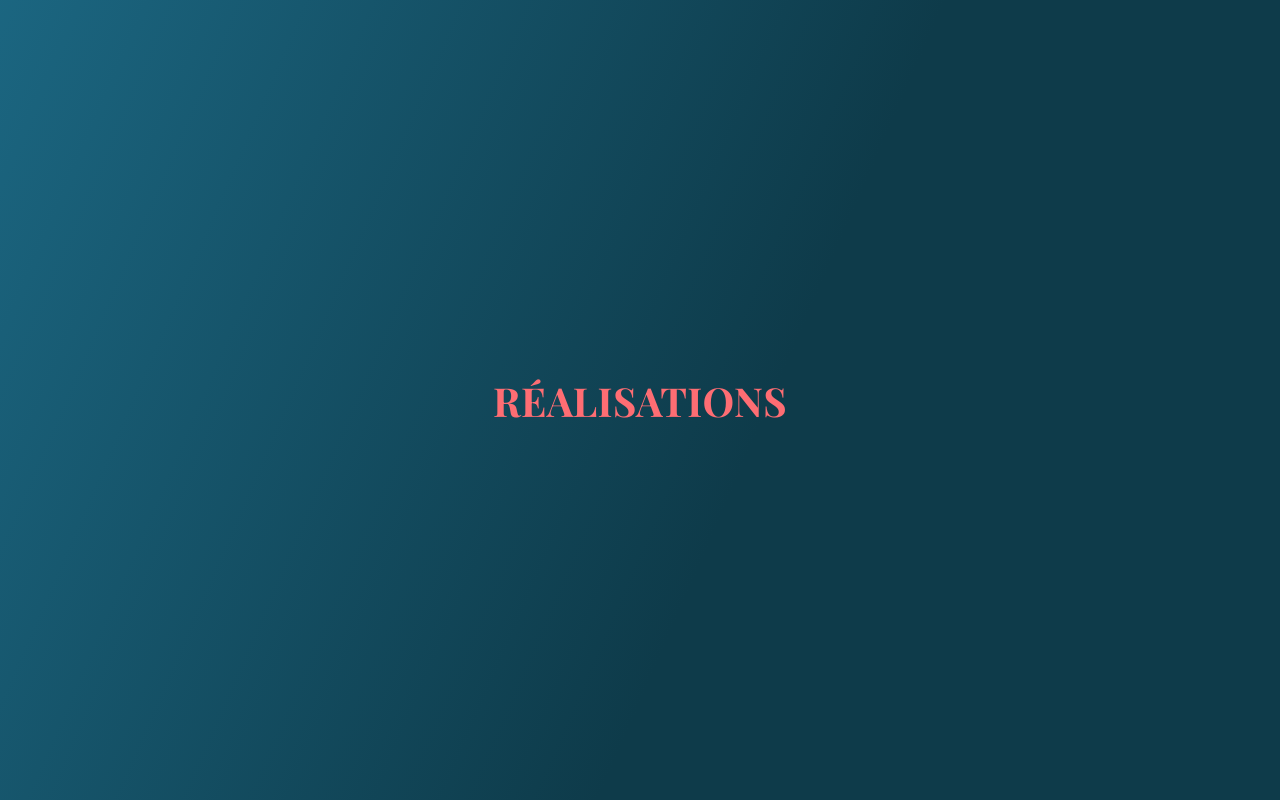
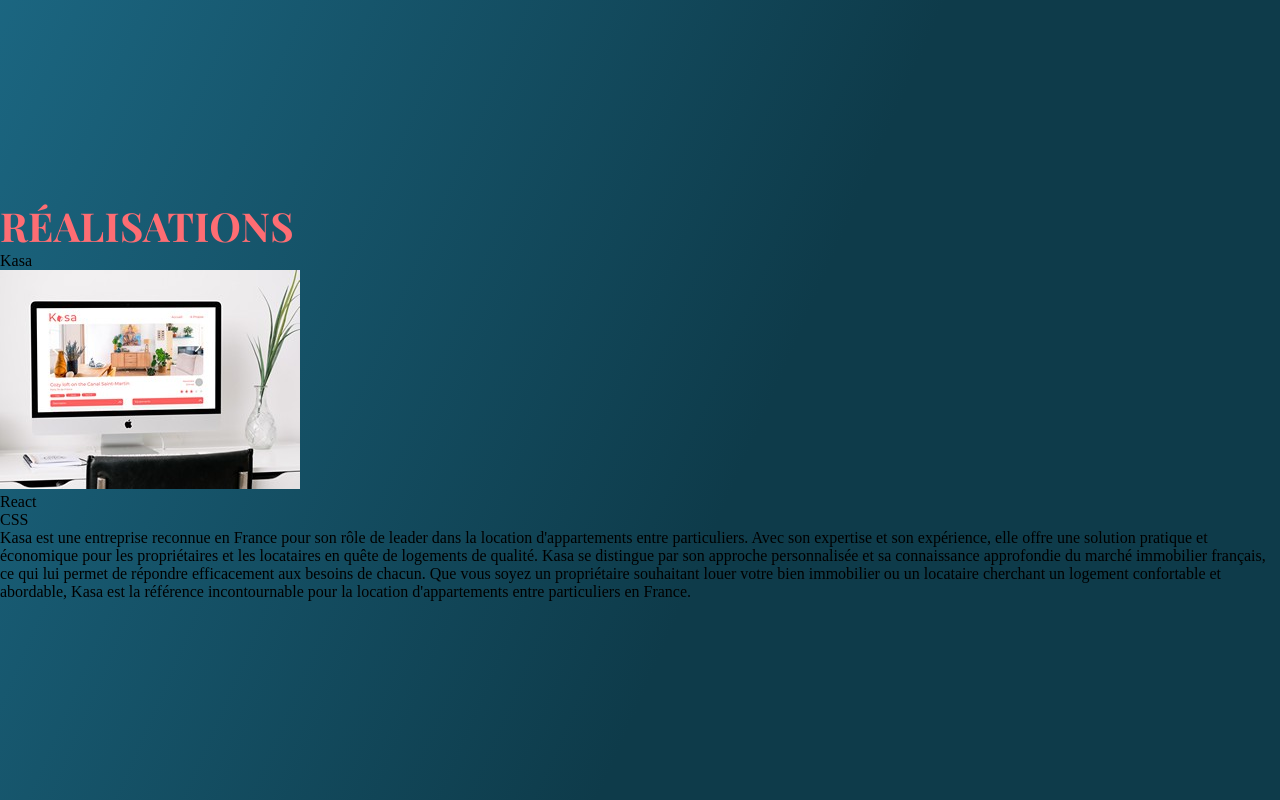
Before and after one commit to Cecilia-Giusti/portfolio, a React (Create React App) app: page /#/ in a window 1280 px wide. Shown: the part 2400-3200 px from the top of the page. Built offline with nearby package versions, Linux system fonts and the light colour scheme.

Commit message:
:construction: add card to section realisation

```diff
--- a/src/App.tsx
+++ b/src/App.tsx
@@ -1,5 +1,6 @@
 import { Route, Routes } from "react-router";
 import { HashRouter } from "react-router-dom";
+import Project from "./components/Project";
 import Error from "./pages/Error";
 import Home from "./pages/Home";
 
@@ -8,6 +9,7 @@
     <HashRouter>
       <Routes>
         <Route path='/' element={<Home />} />
+        <Route path='/mes-projets/:name' element={<Project />} />
         <Route path='*' element={<Error />} />
       </Routes>
     </HashRouter>
--- /dev/null
+++ b/src/components/Project.tsx
@@ -0,0 +1,7 @@
+import React from "react";
+
+const Project = () => {
+  return <div>Kasa</div>;
+};
+
+export default Project;
--- /dev/null
+++ b/src/components/ProjectCard.tsx
@@ -0,0 +1,29 @@
+interface projetCardInt {
+  name: string;
+  img: string;
+  description: string;
+  stack: Array<string>;
+}
+
+const ProjetCard = ({ name, img, description, stack }: projetCardInt) => {
+  return (
+    <article className='article-card'>
+      <p className='article-card-article'>{name}</p>
+      <img
+        src={img}
+        alt='Mockup de la maquette de Kasa'
+        className='article-card-img'
+      />
+      <ul className='article-card-list'>
+        {stack.map((item, id) => (
+          <li key={id} className='article-card-item'>
+            {item}
+          </li>
+        ))}
+      </ul>
+      <p className='article-card-description'>{description}</p>
+    </article>
+  );
+};
+
+export default ProjetCard;
--- a/src/components/Realisations.tsx
+++ b/src/components/Realisations.tsx
@@ -1,10 +1,30 @@
 import Title from "./Title";
+import projects from "../data/database.json";
+import ProjectCard from "./ProjectCard";
+import { Link } from "react-router-dom";
 
 const Realisations = () => {
   return (
     <section className='section-realisations'>
       <div className='section-realisations-content'>
         <Title text='RÉALISATIONS' numberTitle={2} />
+        <div>
+          {projects.projects.map((projet, id) => {
+            return (
+              <Link
+                to={`/mes-projets/${projet.name}`}
+                key={id}
+                className='section-realisations-link'>
+                <ProjectCard
+                  name={projet.name}
+                  img={projet.img}
+                  description={projet.description}
+                  stack={projet.stack}
+                />
+              </Link>
+            );
+          })}
+        </div>
       </div>
     </section>
   );
--- a/src/data/database.json
+++ b/src/data/database.json
@@ -8,5 +8,15 @@
     "Amélioration de l’accessibilité",
     "Rigoureuse",
     "Travail en équipe"
+  ],
+  "projects": [
+    {
+      "name": "Kasa",
+      "img": "./assets/images/projects/kasa.jpeg",
+      "url": "https://cecilia-giusti.github.io/P11---Kasa/",
+      "description": "Kasa est une entreprise reconnue en France pour son rôle de leader dans la location d'appartements entre particuliers. Avec son expertise et son expérience, elle offre une solution pratique et économique pour les propriétaires et les locataires en quête de logements de qualité. Kasa se distingue par son approche personnalisée et sa connaissance approfondie du marché immobilier français, ce qui lui permet de répondre efficacement aux besoins de chacun. Que vous soyez un propriétaire souhaitant louer votre bien immobilier ou un locataire cherchant un logement confortable et abordable, Kasa est la référence incontournable pour la location d'appartements entre particuliers en France.",
+      "stack": ["React", "CSS"],
+      "specifications": "Le projet Kasa, développé en utilisant la technologie React, devait respecter des spécifications et des contraintes strictes afin de répondre aux besoins de ses utilisateurs. Les composants React ont été soigneusement sélectionnés et intégrés pour offrir une expérience utilisateur optimale. Le React router a été utilisé pour gérer la navigation de manière fluide et efficace. De plus, les maquettes ont été suivies de manière rigoureuse pour s'assurer que l'interface graphique était cohérente et facile à utiliser.La conception de l'application a également été pensée pour être responsive, c'est-à-dire qu'elle s'adapte à tous les types d'écrans et de périphériques, afin d'offrir une expérience utilisateur optimale, peu importe le contexte. Aucune librairie externe n'a été utilisée afin de garantir une stabilité et une sécurité maximales de l'application. Le découpage par composant modulaire a été adopté pour faciliter la maintenance et l'évolutivité du code. Chaque fonctionnalité a été divisée en composants indépendants, ce qui permet de les réutiliser facilement dans d'autres parties de l'application. Enfin, une page 404 a été intégrée pour offrir une expérience utilisateur optimale, même en cas d'erreur ou de page manquante. En somme, le projet Kasa a été développé en suivant scrupuleusement toutes les spécifications et contraintes imposées pour offrir une expérience utilisateur optimale, stable et sécurisée."
+    }
   ]
 }
```
Also changed, not shown: public/assets/images/projects/kasa.jpeg (added).
